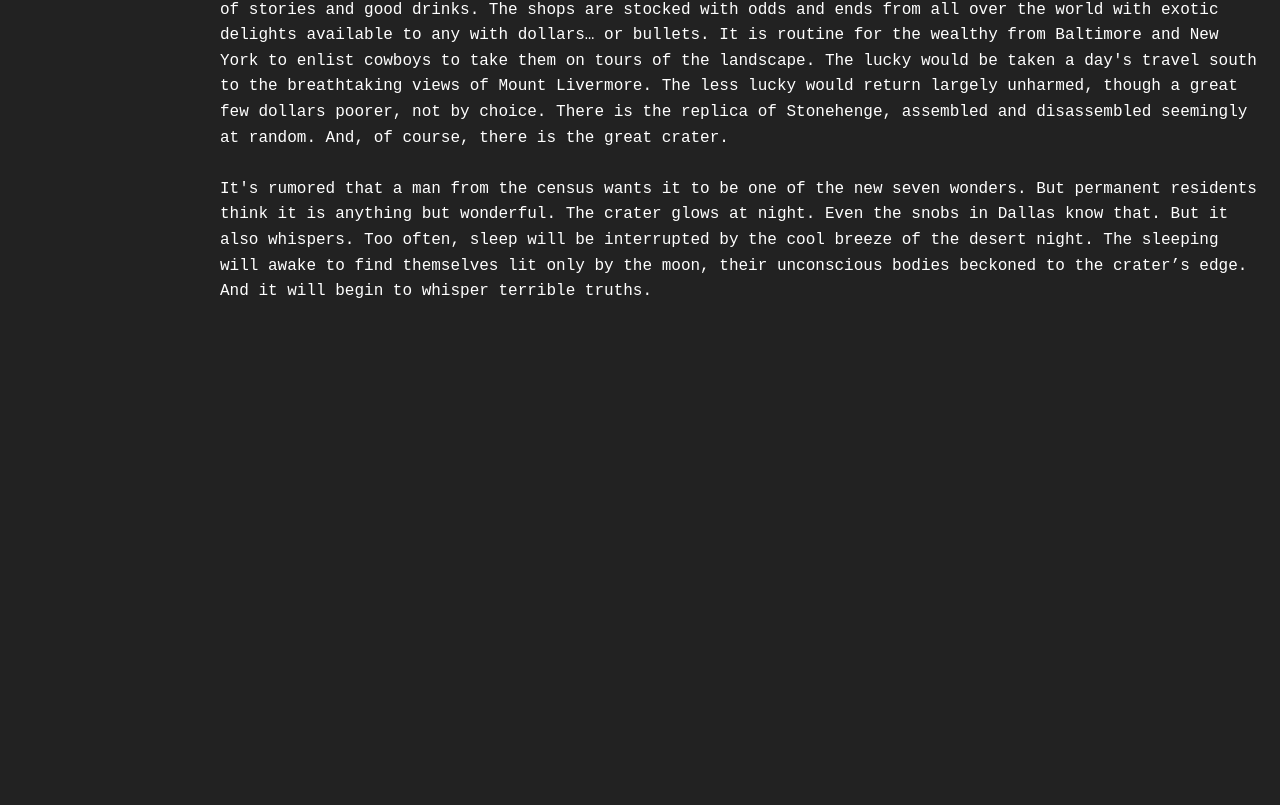
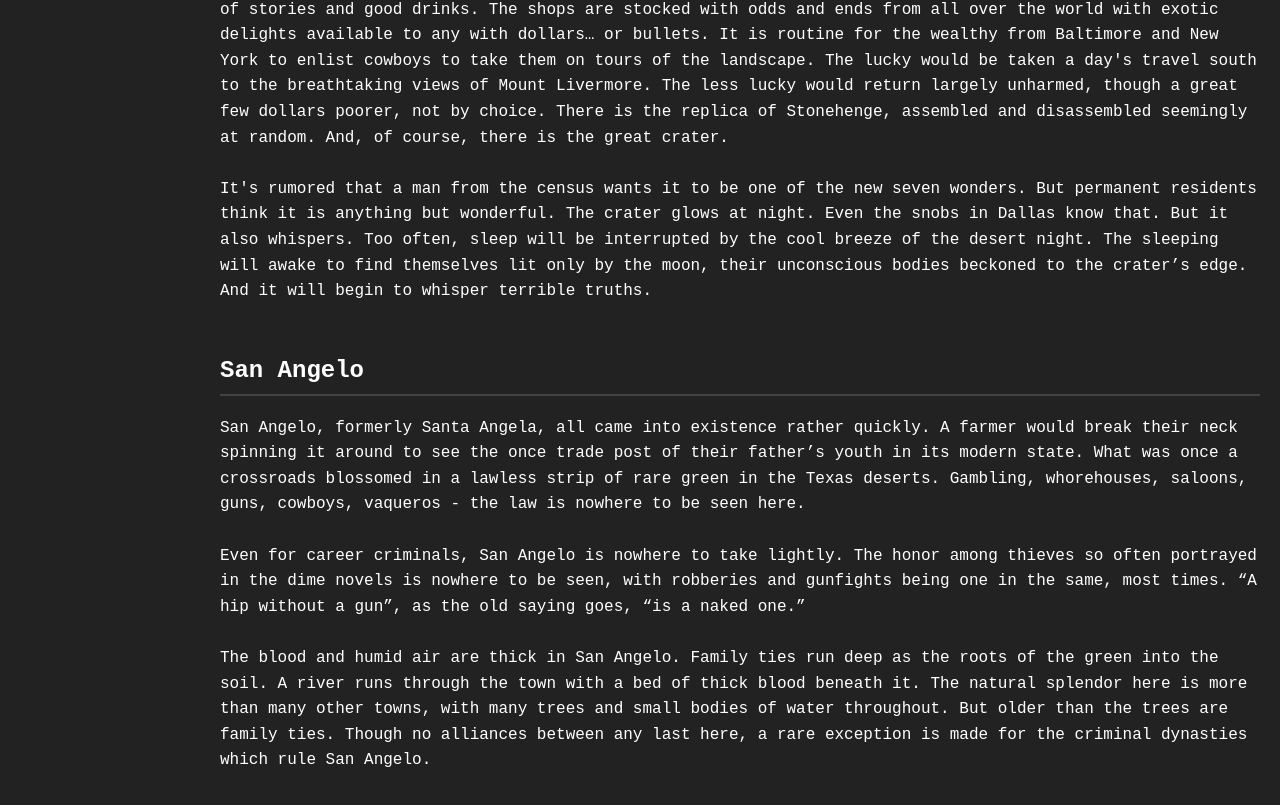
Before and after one commit to omegaaden/adenarchive, a plain HTML site: page index.html in a window 1280 px wide. Shown: the part 925-1730 px from the top of the page. Before the commit the page ends 1284 px from the top, so only its background shows below. Drawn offline with Linux system fonts and the light colour scheme.

Commit message:
Update index.html

```diff
--- a/index.html
+++ b/index.html
@@ -34,9 +34,12 @@
       <li><a href="#section1">Introduction</a></li>
       <li><a href="#section2">Background</a></li>
       <li><a href="#section3">Odessa</a></li>
+      <li><a href="#section4">San Angelo</a></li>
+      <li><a href="#section5">Fort Griffin and The Flat</a></li>
     </ul>
   </div>
   <div class="main">
+
     <section id="section1">
       <br>
        <h2>Introduction</h2>
@@ -46,6 +49,7 @@
           Current Project: West Texas (Monster of the Week)
         </p>
     </section>
+
     <section id="section2">
     <br>
       <h2>Background</h2>
@@ -53,6 +57,7 @@
         <br><br>
         However, within recent times, a new adversary has made itself known. Much prejudice is now shown upon the west of Texas, particularly the cities and counties surrounding Odessa. The famous Odessa crater, once a mere tourist attraction, is said to be having a strange effect on the townsfolk. Doors lock tight. Windows are shuttered. Some do not even acknowledge them, and yet they prowl regardless, these wicked beasts of the night.</p>
     </section>
+
     <section id="section3">
     <br>
       <h2>Odessa</h2>
@@ -63,6 +68,18 @@
       It's rumored that a man from the census wants it to be one of the new seven wonders. But permanent residents think it is anything but wonderful. The crater glows at night. Even the snobs in Dallas know that. But it also whispers. Too often, sleep will be interrupted by the cool breeze of the desert night. The sleeping will awake to find themselves lit only by the moon, their unconscious bodies beckoned to the crater’s edge. And it will begin to whisper terrible truths.
       </p>
     <br>
+    </section>
+
+    <section id="section4">
+      <br>
+       <h2>San Angelo</h2>
+       <p>
+          San Angelo, formerly Santa Angela, all came into existence rather quickly. A farmer would break their neck spinning it around to see the once trade post of their father’s youth in its modern state. What was once a crossroads blossomed in a lawless strip of rare green in the Texas deserts. Gambling, whorehouses, saloons, guns, cowboys, vaqueros - the law is nowhere to be seen here.
+         <br><br>
+         Even for career criminals, San Angelo is nowhere to take lightly. The honor among thieves so often portrayed in the dime novels is nowhere to be seen, with robberies and gunfights being one in the same, most times. “A hip without a gun”, as the old saying goes, “is a naked one.”
+         <br><br>
+         The blood and humid air are thick in San Angelo. Family ties run deep as the roots of the green into the soil. A river runs through the town with a bed of thick blood beneath it. The natural splendor here is more than many other towns, with many trees and small bodies of water throughout. But older than the trees are family ties. Though no alliances between any last here, a rare exception is made for the criminal dynasties which rule San Angelo.
+      </p>
     </section>
 
 <!-- T H E   S C R A P Y A R D -->
```
